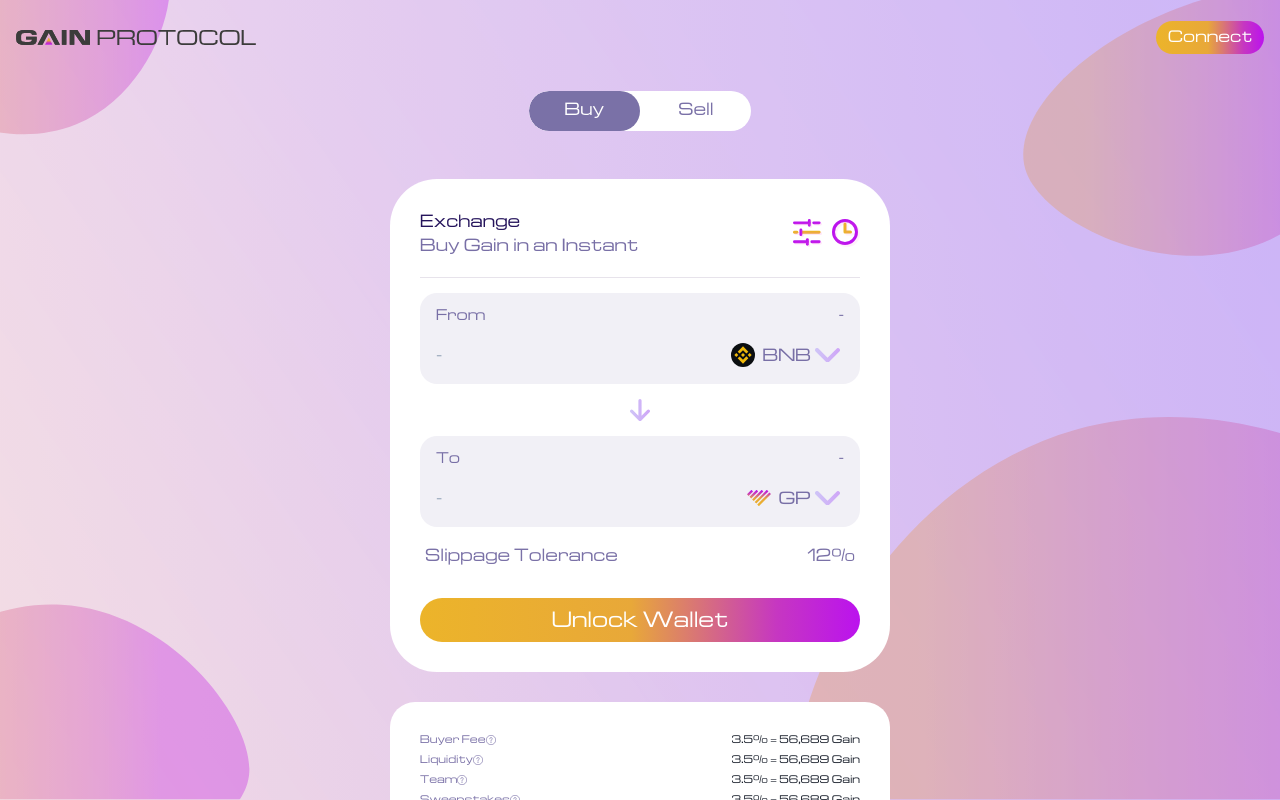
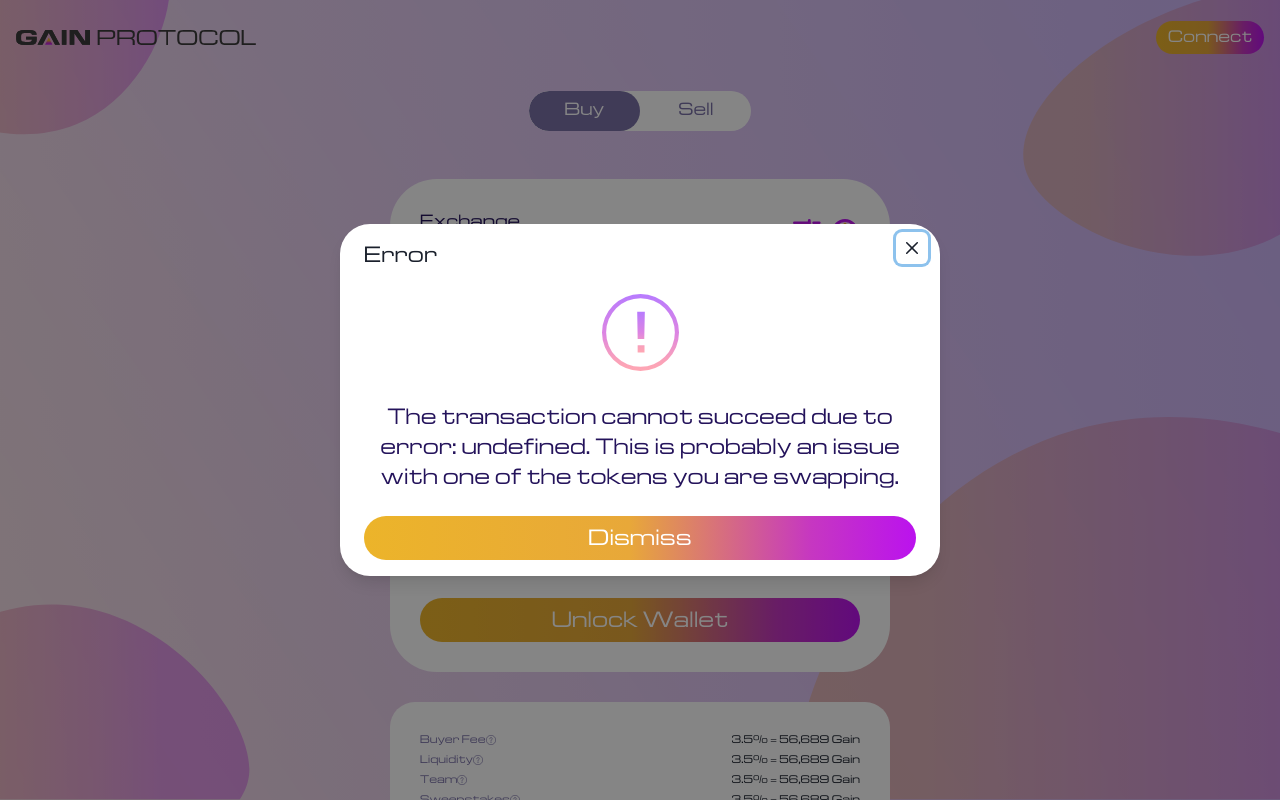
Before and after one commit to Jds-23/musical-couscous, a Next.js app: page / in a window 1280 px wide. Shown: the top 800 px of the page. Built offline with nearby package versions, Linux system fonts and the light colour scheme.

Commit message:
feat: add error modal

```diff
--- /dev/null
+++ b/components/ErrorModal/ErrorModal.module.css
@@ -0,0 +1,10 @@
+.text {
+  text-align: center;
+  color: #24135b;
+  font-size: 20px;
+}
+.image {
+  height: 77px;
+  object-fit: contain;
+  margin-bottom: 31px;
+}
--- /dev/null
+++ b/components/ErrorModal/ErrorModal.tsx
@@ -0,0 +1,38 @@
+import styles from "./ErrorModal.module.css";
+import CustomModal from "../Modal/Modal";
+import { ModalBody, ModalFooter } from "@chakra-ui/react";
+import React from "react";
+import CustomButton from "../Button/Button";
+interface MyProps {
+  isOpen: boolean;
+  onClose: () => void;
+}
+const ErrorModal: React.FC<React.HTMLAttributes<HTMLDivElement> & MyProps> = ({
+  isOpen,
+  onClose,
+  ...props
+}) => {
+  return (
+    <>
+      <CustomModal title={"Error"} isOpen={isOpen} onClose={onClose} {...props}>
+        <ModalBody
+          display="flex"
+          flexDirection="column"
+          justifyContent="center"
+          alignItems="center"
+        >
+          <img className={styles.image} src={"./images/Error.svg"} />
+          <h1 className={styles.text}>
+            The transaction cannot succeed due to error: undefined. This is
+            probably an issue with one of the tokens you are swapping.
+          </h1>
+        </ModalBody>
+        <ModalFooter>
+          <CustomButton block>Dismiss</CustomButton>
+        </ModalFooter>
+      </CustomModal>
+    </>
+  );
+};
+
+export default ErrorModal;
--- a/pages/index.tsx
+++ b/pages/index.tsx
@@ -9,11 +9,13 @@ import SellSection from "../components/SellSection/SellSection";
 import WalletInfoModal from "../components/WalletInfoModal/WalletInfoModal";
 import ConfirmSwapModal from "../components/ConfirmSwapModal/ConfirmSwapModal";
 import InfoCards from "../components/InfoCards/InfoCards";
+import ErrorModal from "../components/ErrorModal/ErrorModal";
 
 export default function Home() {
   const [state, setState] = useState(0);
   const [walletInfoModal, setWalletInfoModal] = useState(false);
   const [confirmSwapModal, setConfirmSwapModal] = useState(false);
+  const [errorModal, setErrorModal] = useState(true);
   const { isOpen, onOpen, onClose } = useDisclosure();
   return (
     <div className={styles.home__container}>
@@ -43,6 +45,7 @@ export default function Home() {
         isOpen={confirmSwapModal}
         onClose={() => setConfirmSwapModal(false)}
       />
+      <ErrorModal isOpen={errorModal} onClose={() => setErrorModal(false)} />
       <div className={styles.home__content}>
         <Switch
           options={["Buy", "Sell"]}
```
Also changed, not shown: public/images/Error.svg (added).
